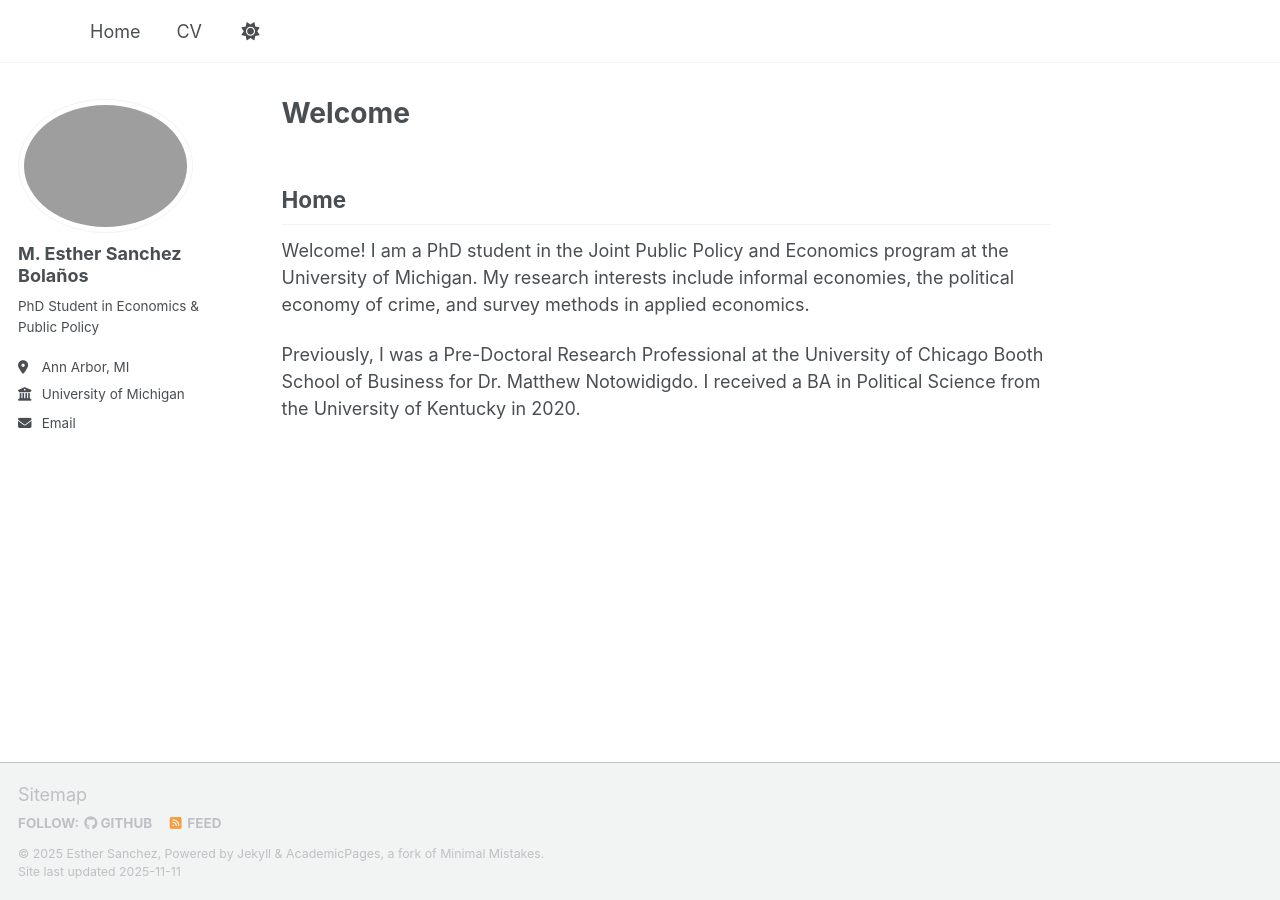
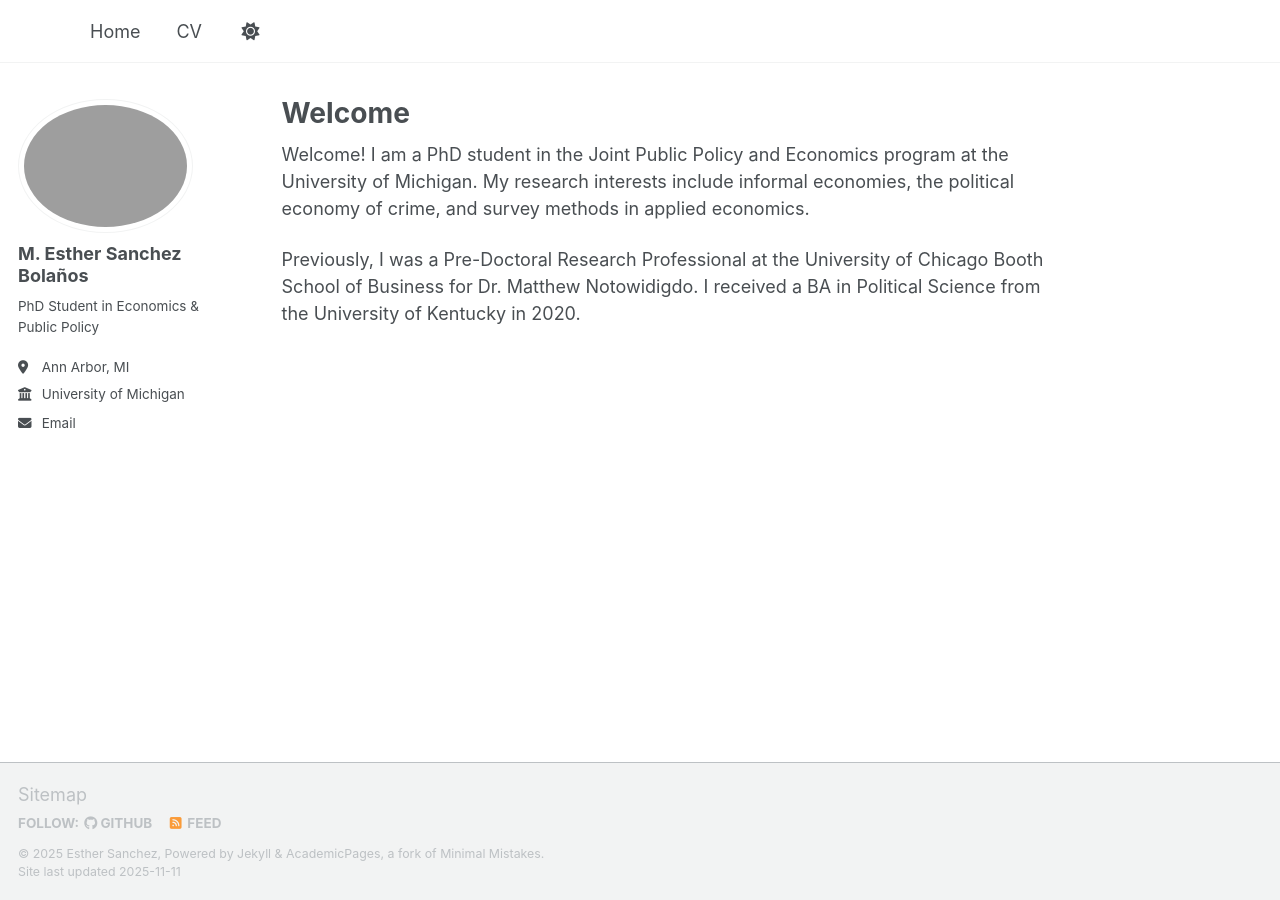
Before and after one commit to esther-sanchez/esther-sanchez.github.io, a Jekyll site: the page built from _pages/about.md, in a window 1280 px wide. Built offline with Jekyll 4.4.1, drawn with Linux system fonts in a browser that asks for light colours; a script that is not in the unit is left out.

Commit message:
Update about.md

```diff
--- a/_pages/about.md
+++ b/_pages/about.md
@@ -4,9 +4,6 @@ title: "Welcome"
 author_profile: true
 author: mesb
 ---
-
-## Home
-
 Welcome! I am a PhD student in the Joint Public Policy and Economics program at the University of Michigan. My research interests include informal economies, the political economy of crime, and survey methods in applied economics.
 
 Previously, I was a Pre-Doctoral Research Professional at the University of Chicago Booth School of Business for Dr. Matthew Notowidigdo. I received a BA in Political Science from the University of Kentucky in 2020.
```
